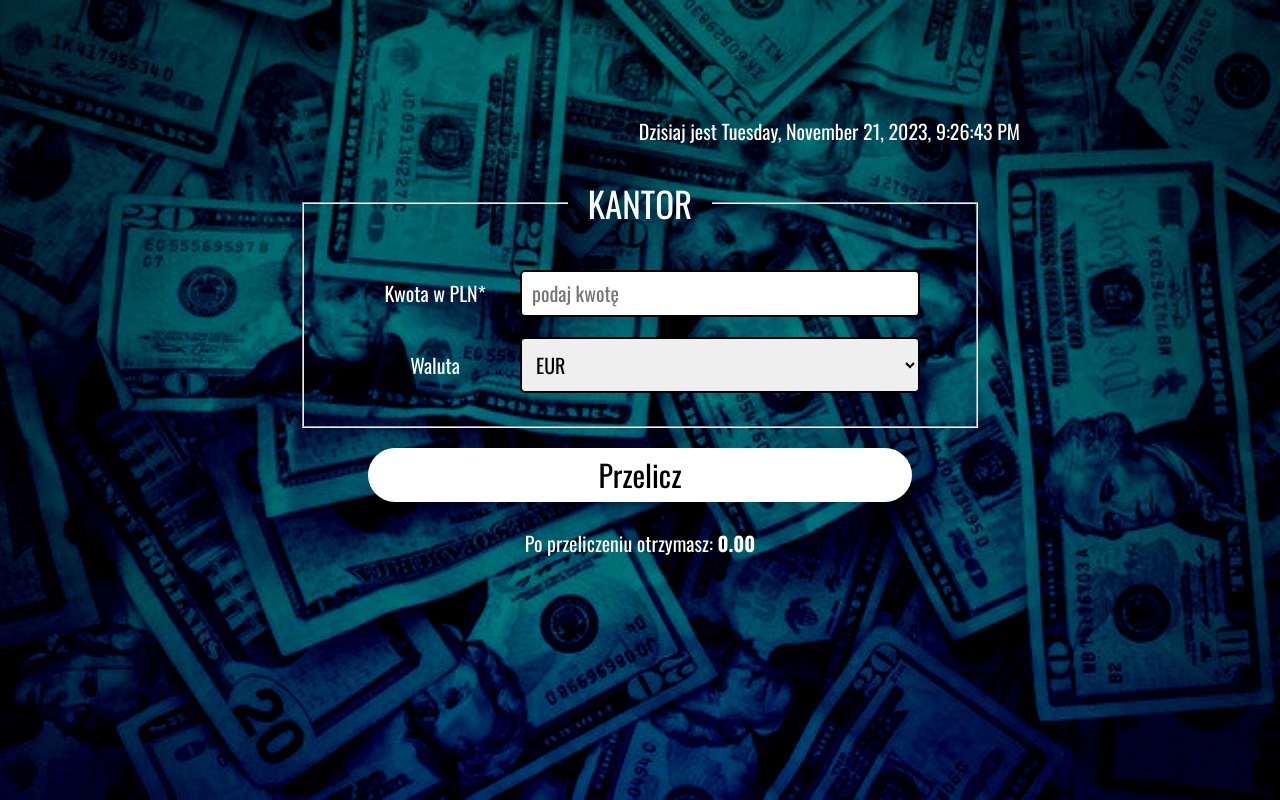
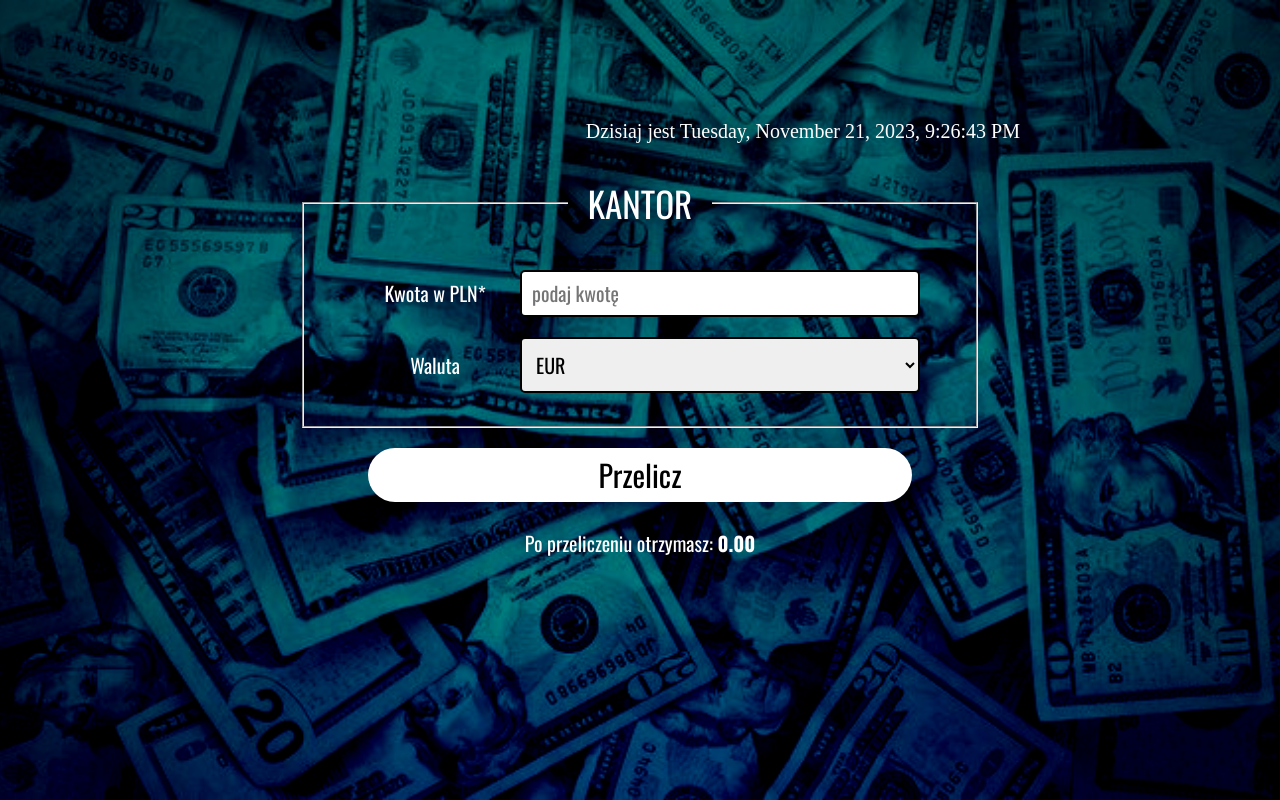
Before and after one commit to PiotrObrochta/currency-converter-react, a React (Create React App) app: page / in a window 1280 px wide. Built offline with nearby package versions, Linux system fonts and the light colour scheme; a web font is replaced by a local one.

Commit message:
add font-family

```diff
--- a/src/Clock/style.css
+++ b/src/Clock/style.css
@@ -1,6 +1,7 @@
 .clock {
     text-align: right;
     font-size: 20px;
+    font-family: Roboto Mono;
     margin: 0;
     color: white;
 }
```
